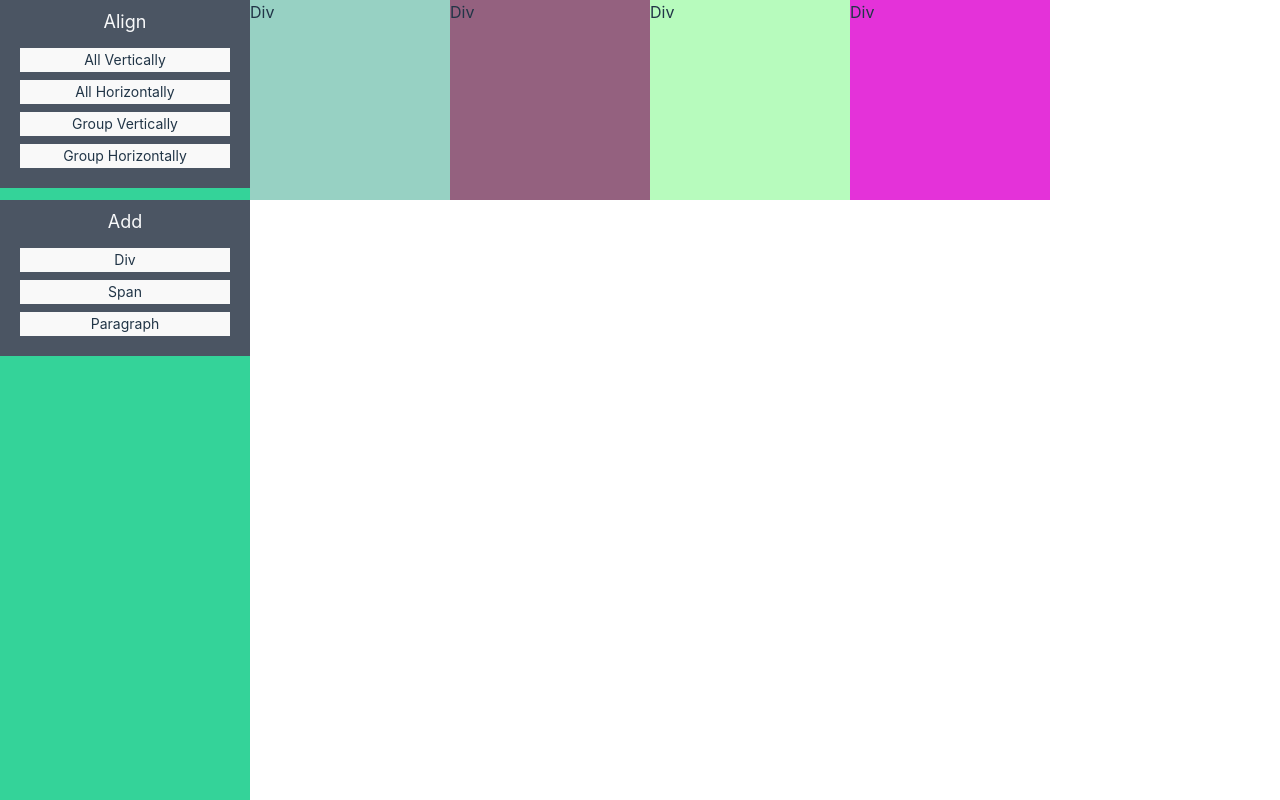
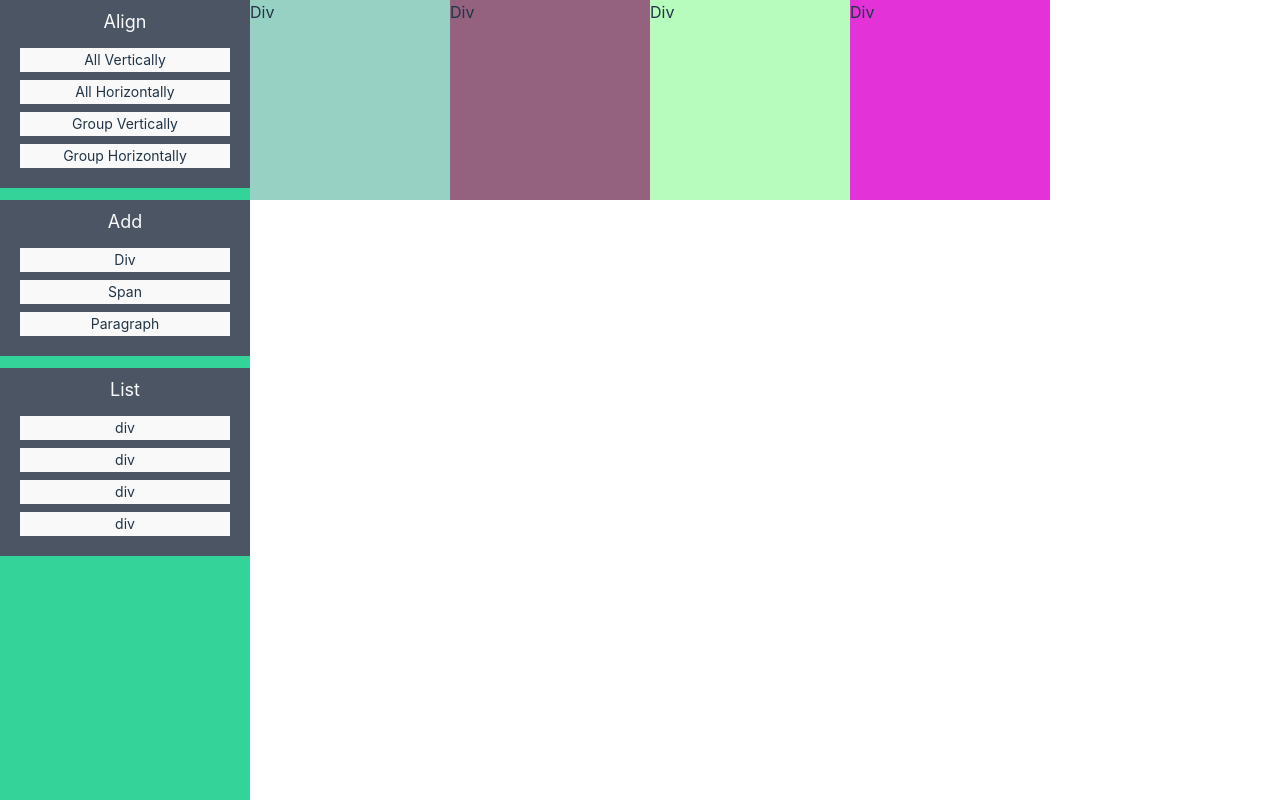
Before and after one commit to 2duckchun/yune, a React (Vite) app: page / in a window 1280 px wide. Shown: the top 800 px of the page. Built offline with nearby package versions, Linux system fonts and the light colour scheme.

Commit message:
feat: commit up-to-date component at playground, side-menu component

```diff
--- a/src/components/playground/playground.tsx
+++ b/src/components/playground/playground.tsx
@@ -11,7 +11,8 @@ export const Playground: FunctionComponent<PlaygroundProps> = ({
   className,
   ...props
 }): JSX.Element => {
-  const { elementList, globalAlign } = useElementStateManagingContext()
+  const { elementList, globalAlign, moveElement } =
+    useElementStateManagingContext()
 
   return (
     <section
@@ -21,13 +22,17 @@ export const Playground: FunctionComponent<PlaygroundProps> = ({
         globalAlign === 'horizontal' && 'flex-row',
         globalAlign === 'vertical' && 'flex-col'
       )}
+      style={{}}
       {...props}
     >
-      {elementList.map((element) => {
+      {elementList.map((element, index) => {
         if (!element.isGroup) {
           if (element.tag === 'div')
             return (
               <CustomDivElement
+                index={index}
+                moveElement={moveElement}
+                id={element.id}
                 className="shrink-0"
                 bgColor={element.color}
                 height={element.height}
@@ -38,6 +43,9 @@ export const Playground: FunctionComponent<PlaygroundProps> = ({
           if (element.tag === 'p')
             return (
               <CustomParagraphElement
+                index={index}
+                moveElement={moveElement}
+                id={element.id}
                 className="shrink-0"
                 bgColor={element.color}
                 height={element.height}
@@ -48,6 +56,9 @@ export const Playground: FunctionComponent<PlaygroundProps> = ({
           if (element.tag === 'span')
             return (
               <CustomSpanElement
+                index={index}
+                moveElement={moveElement}
+                id={element.id}
                 className="shrink-0"
                 bgColor={element.color}
                 height={element.height}
--- a/src/components/playground/side-menu.tsx
+++ b/src/components/playground/side-menu.tsx
@@ -1,6 +1,7 @@
 import { FunctionComponent, HTMLAttributes } from 'react'
 import { cn } from '@/lib/utils'
 import { useElementStateManagingContext } from '@/contexts/element-state-manage-context'
+import { SideMenuElementButton } from '../element/side-menu-element-button'
 
 interface SideMenuProps extends HTMLAttributes<HTMLDivElement> {}
 
@@ -8,7 +9,7 @@ export const SideMenu: FunctionComponent<SideMenuProps> = ({
   className,
   ...props
 }): JSX.Element => {
-  const { setGlobalAlignHander, addNewElement } =
+  const { elementList, setGlobalAlignHander, addNewElement } =
     useElementStateManagingContext()
   return (
     <aside
@@ -55,6 +56,15 @@ export const SideMenu: FunctionComponent<SideMenuProps> = ({
           </button>
         </div>
       </div>
+      <div className="bg-gray-600 p-2">
+        <h2 className="text-center text-lg text-gray-50">List</h2>
+        <div className="flex flex-col gap-2 p-3">
+          {elementList.map((element) => {
+            if (!element.isGroup)
+              return <SideMenuElementButton tag={element.tag} />
+          })}
+        </div>
+      </div>
     </aside>
   )
 }
```
